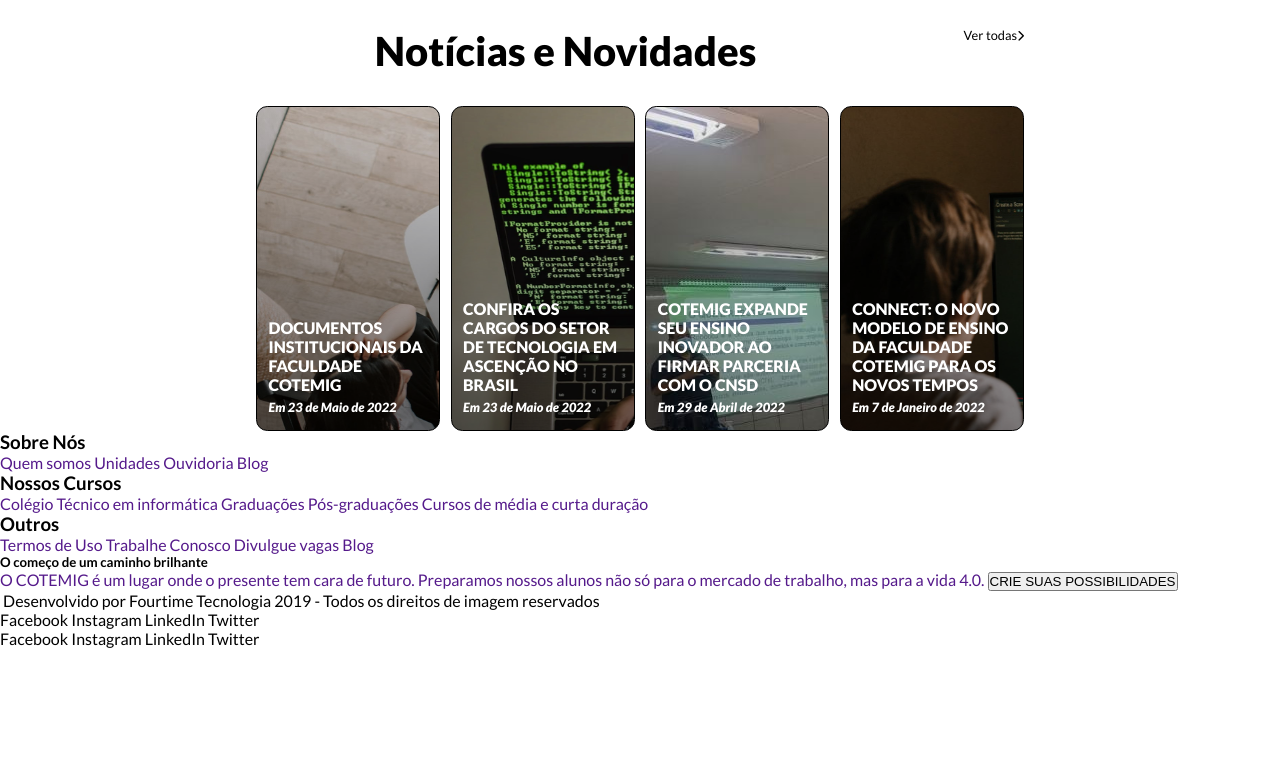
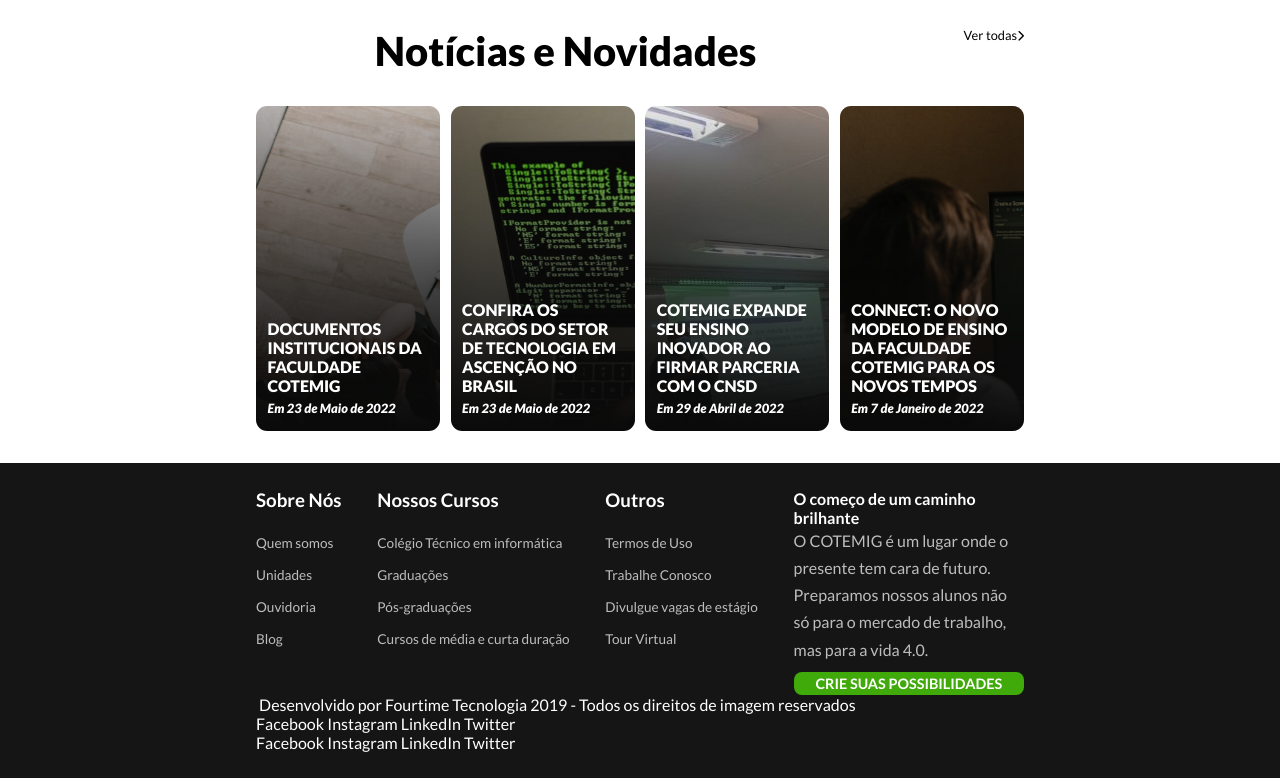
Before and after one commit to gabriellrraposo/cotemig-clone, a plain HTML site: page index.html in a window 1280 px wide. Shown: the part 1620-2398 px from the top of the page. Before the commit the page ends 2268 px from the top, so only its background shows below. Drawn offline with Linux system fonts and the light colour scheme.

Commit message:
Estiliza parte superior do footer

```diff
--- a/index.html
+++ b/index.html
@@ -173,30 +173,30 @@
     </main>
     <footer>
         <div class="container opcoesFooter">
-            <div class="sobreNos">
+            <div class="opcao sobreNos">
                 <h3>Sobre Nós</h3>
-                <a href="">Quem somos</a>
-                <a href="">Unidades</a>
-                <a href="">Ouvidoria</a>
-                <a href="">Blog</a>
+                <a href="#">Quem somos</a>
+                <a href="#">Unidades</a>
+                <a href="#">Ouvidoria</a>
+                <a href="#">Blog</a>
             </div>
-            <div class="nossosCursos">
+            <div class="opcao nossosCursos">
                 <h3>Nossos Cursos</h3>
-                <a href="">Colégio Técnico em informática</a>
-                <a href="">Graduações</a>
-                <a href="">Pós-graduações</a>
-                <a href="">Cursos de média e curta duração</a>
+                <a href="#">Colégio Técnico em informática</a>
+                <a href="#">Graduações</a>
+                <a href="#">Pós-graduações</a>
+                <a href="#">Cursos de média e curta duração</a>
             </div>
-            <div class="outros">
+            <div class="opcao outros">
                 <h3>Outros</h3>
-                <a href="">Termos de Uso</a>
-                <a href="">Trabalhe Conosco</a>
-                <a href="">Divulgue vagas</a>
-                <a href="">Blog</a>
+                <a href="#">Termos de Uso</a>
+                <a href="#">Trabalhe Conosco</a>
+                <a href="#">Divulgue vagas de estágio</a>
+                <a href="#">Tour Virtual</a>
             </div>
-            <div class="oComeco">
+            <div class="opcao oComeco">
                 <h5>O começo de um caminho brilhante</h5>
-                <a href="">O COTEMIG é um lugar onde o presente tem cara de futuro. Preparamos nossos alunos não só para o mercado de trabalho, mas para a vida 4.0.</a>
+                <p>O COTEMIG é um lugar onde o presente tem cara de futuro. Preparamos nossos alunos não só para o mercado de trabalho, mas para a vida 4.0.</p>
                 <button>CRIE SUAS POSSIBILIDADES</button>
             </div>
         </div>
--- a/style.css
+++ b/style.css
@@ -139,7 +139,7 @@
 /* Main */
 
 main {
-    padding: 0 20%;
+    padding: 0% 20% 2.5% 20%;
 }
 
 /* Serviços */
@@ -368,7 +368,6 @@
 }
 
 .containerNoticias {
-    border: solid 1px black;
     width: 24%;
     height: 325px;
 
@@ -385,9 +384,8 @@
 
 .containerNoticias span {
     font-size: .8rem;
-    font-weight: 500;
     font-style: italic;
-
+    font-weight: lighter;
     margin-top: 3%;
 }
 
@@ -396,17 +394,88 @@
 }
 
 .noticia1 {
-    background: url(img/imgNoticia1.png);
+    background: linear-gradient(to top, rgba(10, 10, 10, 100), rgba(7, 7, 7, 0)), url(img/imgNoticia1.png);
 }
 
 .noticia2 {
-    background: url(img/imgNoticia2.png);
+    background: linear-gradient(to top, rgba(10, 10, 10, 100), rgba(7, 7, 7, 0)), url(img/imgNoticia2.png);
 }
 
 .noticia3 {
-    background: url(img/imgNoticia3.jpg);
+    background: linear-gradient(to top, rgba(10, 10, 10, 100), rgba(7, 7, 7, 0)), url(img/imgNoticia3.jpg);
 }
 
 .noticia4 {
-    background: url(img/imgNoticia4.png);
+    background: linear-gradient(to top, rgba(10, 10, 10, 100), rgba(7, 7, 7, 0)), url(img/imgNoticia4.png);
 }
+
+/* Footer */
+
+footer {
+    background-color: rgb(21 21 21);
+
+    display: flex;
+    flex-direction: column;
+
+    padding: 2% 20%;
+
+    color: white;
+}
+
+.opcoesFooter {
+    display: flex;
+    justify-content: space-between;
+}
+
+.opcao {
+    display: flex;
+    flex-direction: column;
+}
+
+.opcao a {
+    font-size: .85rem;
+    color: white;
+}
+
+.opcao h3 {
+    margin-bottom: 3vh;
+}
+
+.opcao a {
+    margin-bottom: 2vh;
+    color: #bdbdbd;
+}
+
+.oComeco {
+    width: 30%;
+
+    display: flex;
+    flex-direction: column;
+    justify-content: space-between;
+}
+
+.oComeco h5 {
+    font-size: 1rem;
+}
+
+.oComeco p {
+    line-height: 1.7rem;
+    color: #bdbdbd;
+}
+
+.oComeco button {
+    margin-top: 4%;
+    padding: 1.3% 0;
+    width: 100%;
+    height: 25%;
+
+    border-radius: .5rem;
+
+    background-color: #40aa0b;
+    color: white;
+    border: none;
+
+    font-family: Lato;
+    font-size: .9rem;
+    font-weight: bold;
+}
```
